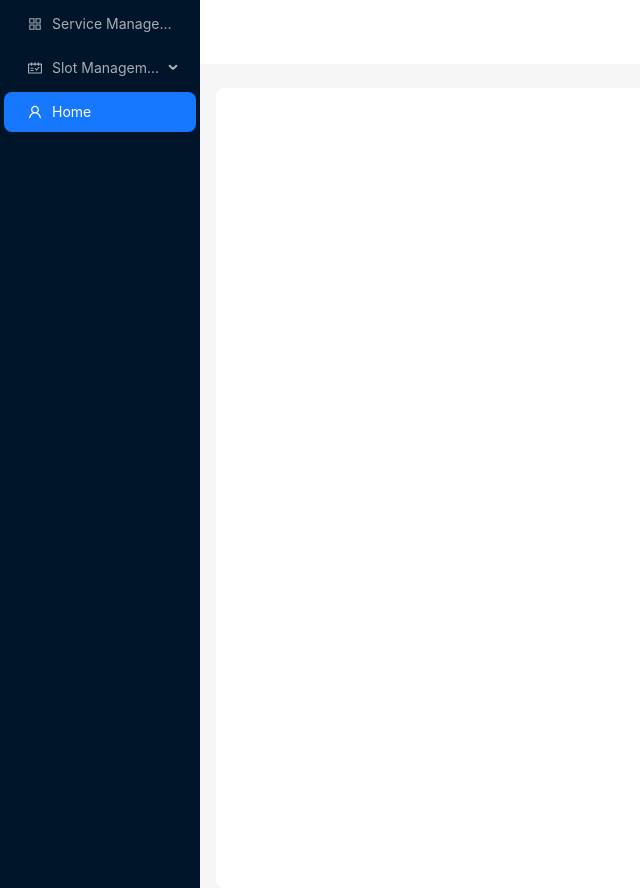
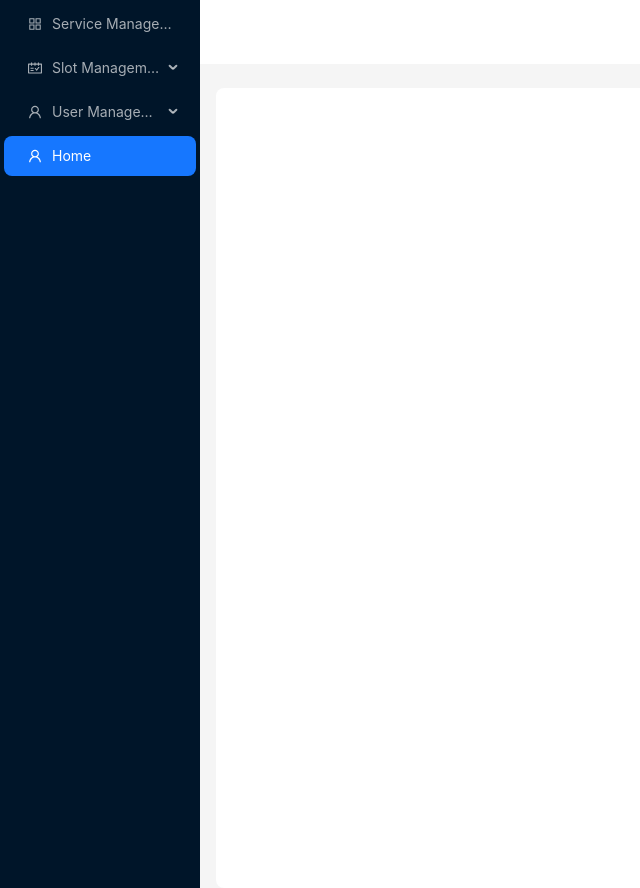
Before and after one commit to iamRazzakk/car-watching-service-client, a React (Vite) app: page /dashboard in a window 1280 px wide. Shown: the whole page, without its empty margins (0-640 px from the left). Built offline with nearby package versions, Linux system fonts and the light colour scheme.

Commit message:
final commit for today

```diff
--- a/src/components/Dashboard/Dashboard.tsx
+++ b/src/components/Dashboard/Dashboard.tsx
@@ -32,6 +32,24 @@ const menuItems = [
         key: 'slot-view',
         icon: <AppstoreAddOutlined />,
         label: <NavLink to="slot/view">View Slots</NavLink>,
+      },
+    ],
+  },
+   // Correct user management section
+   {
+    key: 'user',
+    icon: <UserOutlined />,
+    label: 'User Management',
+    children: [
+      {
+        key: 'user-create',
+        icon: <UserOutlined />,
+        label: <NavLink to="user/create">Create User</NavLink>,
+      },
+      {
+        key: 'user-view',
+        icon: <UserOutlined />,
+        label: <NavLink to="user/view">View Users</NavLink>,
       },
     ],
   },
--- /dev/null
+++ b/src/redux/Api/userApi/userApi.ts
@@ -0,0 +1,22 @@
+import { createApi, fetchBaseQuery } from '@reduxjs/toolkit/query/react';
+import { RootState } from '../../store';
+
+
+// Create a base query with token authentication
+const baseQuery = fetchBaseQuery({
+  baseUrl: 'http://localhost:5000/api/',
+  prepareHeaders: (headers, { getState }) => {
+    const token = (getState() as RootState).auth.token;
+    if (token) {
+      headers.set('Authorization', `Bearer ${token}`);
+    }
+    return headers;
+  },
+});
+
+export const baseApi = createApi({
+  reducerPath: 'baseApi',
+  baseQuery,
+  tagTypes: ['Service', 'SlotList'],
+  endpoints: () => ({}),
+});
```
Also changed, not shown: src/routes/dashboard.routes.tsx (+14 -0 lines).
